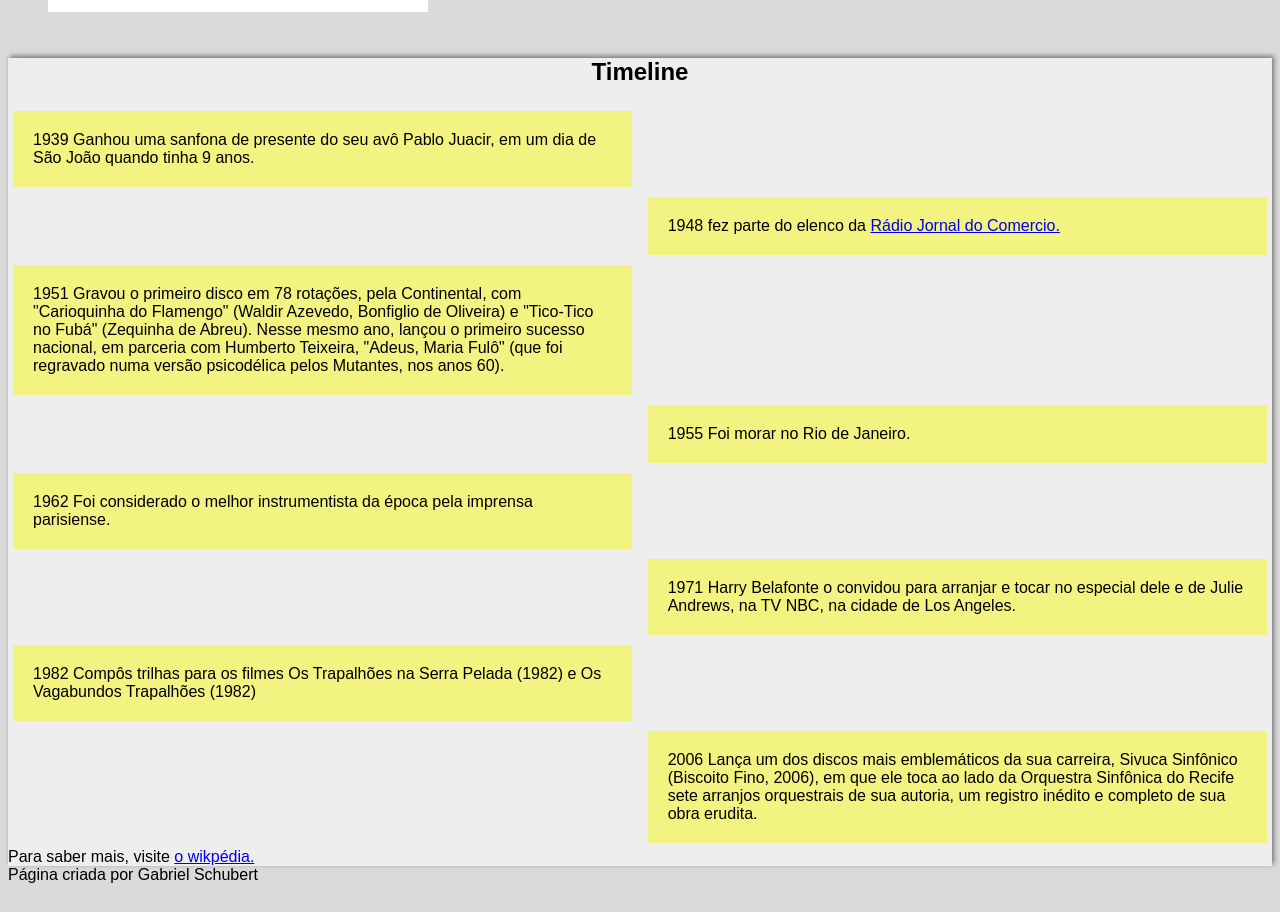
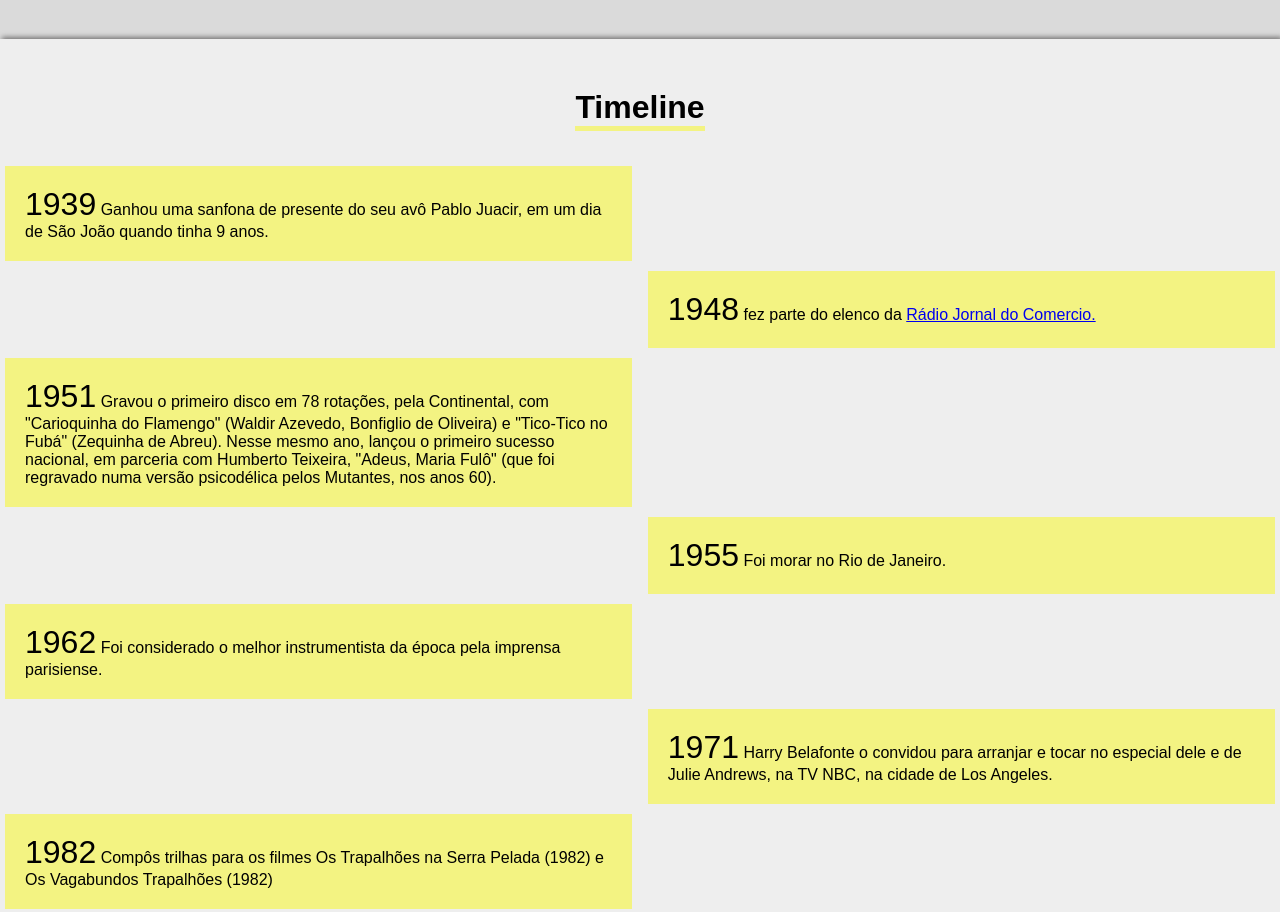
Before and after one commit to gabrielssa/sivuca-tribute-page, a plain HTML site: page index.html in a window 1280 px wide. Shown: the part 708-1620 px from the top of the page. Drawn offline with Linux system fonts and the light colour scheme.

Commit message:
pagina finalizada

```diff
--- a/assets/css/style.css
+++ b/assets/css/style.css
@@ -1,6 +1,7 @@
 body{
     font-family: Arial, Helvetica, sans-serif;
     background-color: #dadada;
+    margin:0px;
 }
 
 header{
@@ -9,6 +10,12 @@ header{
     padding-top: 15px;
     padding-bottom: 15px;
     background-color: #eee;
+}
+
+header h1, .timeline-title h1{
+    margin: 0px auto;
+    width: fit-content;
+    border-bottom: 5px solid rgb(243, 243, 130);
 }
 
 #intro{
@@ -43,6 +50,10 @@ header{
     align-items: center;
 }
 
+mark {
+    background-color: rgb(243, 243, 130);
+}
+
 .intro-text blockquote{
     line-height: 30px;
 }
@@ -55,10 +66,14 @@ header{
 #timeline{
     box-shadow: 2px -2px 5px rgb(119, 118, 118);
     background-color: #eee;
+    height: fit-content;
 }
 
 .timeline-title h1{
+    padding-top: 50px;
+    margin-bottom: 30px;
     text-align: center;
+    font-size: 2em;
 }
 
 .timeline-list ul{
@@ -79,6 +94,32 @@ header{
     width: 100%;
 }
 
+.timeline-list ul li span{
+    font-size: 2rem;
+}
+
 .align-right{
     align-self: flex-end;
 }
+
+.timeline-moreinfo{
+    margin-top: 50px;
+    text-align: center;
+    padding-bottom: 40px;
+}
+
+footer{
+    padding:30px;
+    text-align: center;
+}
+
+@media (max-width: 700px){
+    #intro{
+        flex-direction: column;
+    }
+
+    .intro-text{
+        margin-top: 40px;
+        margin-bottom: 40px;
+    }
+}
--- a/index.html
+++ b/index.html
@@ -19,7 +19,7 @@
             </figure>
         </div>
         <div class="intro-text">
-            <blockquote cite="https://enciclopedia.itaucultural.org.br/pessoa12160/sivuca">Severino Dias de Oliveira (Itabaiana, Paraíba, 1930 – João Pessoa, Paraíba, 2006). Começa a tocar sanfona aos 9 anos, como autodidata, e, aos 15, vai para Pernambuco, quando participa de programas de calouros. Logo se destaca e passa a apresentar-se na Rádio Clube de Recife. Ali permanece por três anos, assumindo o nome artístico de <strong>Sivuca.</strong> </blockquote>
+            <blockquote cite="https://enciclopedia.itaucultural.org.br/pessoa12160/sivuca"><mark>Severino Dias de Oliveira</mark> (Itabaiana, Paraíba, 1930 – João Pessoa, Paraíba, 2006). Começa a tocar sanfona aos 9 anos, como autodidata, e, aos 15, vai para Pernambuco, quando participa de programas de calouros. Logo se destaca e passa a apresentar-se na Rádio Clube de Recife. Ali permanece por três anos, assumindo o nome artístico de <strong>Sivuca.</strong> </blockquote>
         </div>
     </section>
     <section id="timeline">
@@ -29,13 +29,13 @@
         <div class="timeline-list">
             <ul>
                 <li><span class="time">1939</span> Ganhou uma sanfona de presente do seu avô Pablo Juacir, em um dia de São João quando tinha 9 anos.</li>
-                <li class="align-right"><span class="time">1948</span> fez parte do elenco da <a href="https://pt.wikipedia.org/wiki/R%C3%A1dio_Jornal_do_Commercio">Rádio Jornal do Comercio.</a></li>
+                <li class="align-right"><span>1948</span> fez parte do elenco da <a href="https://pt.wikipedia.org/wiki/R%C3%A1dio_Jornal_do_Commercio">Rádio Jornal do Comercio.</a></li>
                 <li><span class="time">1951</span> Gravou o primeiro disco em 78 rotações, pela Continental, com "Carioquinha do Flamengo" (Waldir Azevedo, Bonfiglio de Oliveira) e "Tico-Tico no Fubá" (Zequinha de Abreu). Nesse mesmo ano, lançou o primeiro sucesso nacional, em parceria com Humberto Teixeira, "Adeus, Maria Fulô" (que foi regravado numa versão psicodélica pelos Mutantes, nos anos 60).</li>
-                <li class="align-right"><span class="time">1955</span> Foi morar no Rio de Janeiro.</li>
+                <li class="align-right"><span>1955</span> Foi morar no Rio de Janeiro.</li>
                 <li><span>1962</span> Foi considerado o melhor instrumentista da época pela imprensa parisiense.</li>
-                <li class="align-right"><span class="time">1971</span> Harry Belafonte o convidou para arranjar e tocar no especial dele e de Julie Andrews, na TV NBC, na cidade de Los Angeles.</li>
+                <li class="align-right"><span>1971</span> Harry Belafonte o convidou para arranjar e tocar no especial dele e de Julie Andrews, na TV NBC, na cidade de Los Angeles.</li>
                 <li><span>1982</span> Compôs trilhas para os filmes Os Trapalhões na Serra Pelada (1982) e Os Vagabundos Trapalhões (1982)</li>
-                <li class="align-right"><span class="time">2006</span> Lança um dos discos mais emblemáticos da sua carreira, Sivuca Sinfônico (Biscoito Fino, 2006), em que ele toca ao lado da Orquestra Sinfônica do Recife sete arranjos orquestrais de sua autoria, um registro inédito e completo de sua obra erudita.</li>
+                <li class="align-right"><span>2006</span> Lança um dos discos mais emblemáticos da sua carreira, Sivuca Sinfônico (Biscoito Fino, 2006), em que ele toca ao lado da Orquestra Sinfônica do Recife sete arranjos orquestrais de sua autoria, um registro inédito e completo de sua obra erudita.</li>
             </ul>
         </div>
         <div class="timeline-moreinfo">
```
